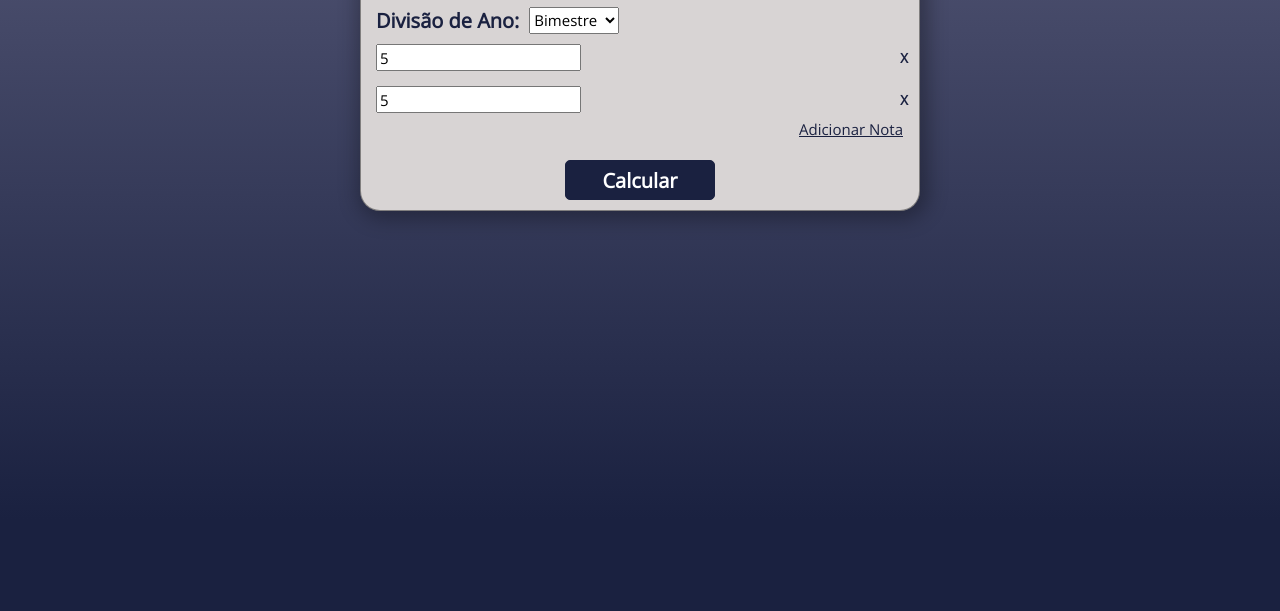
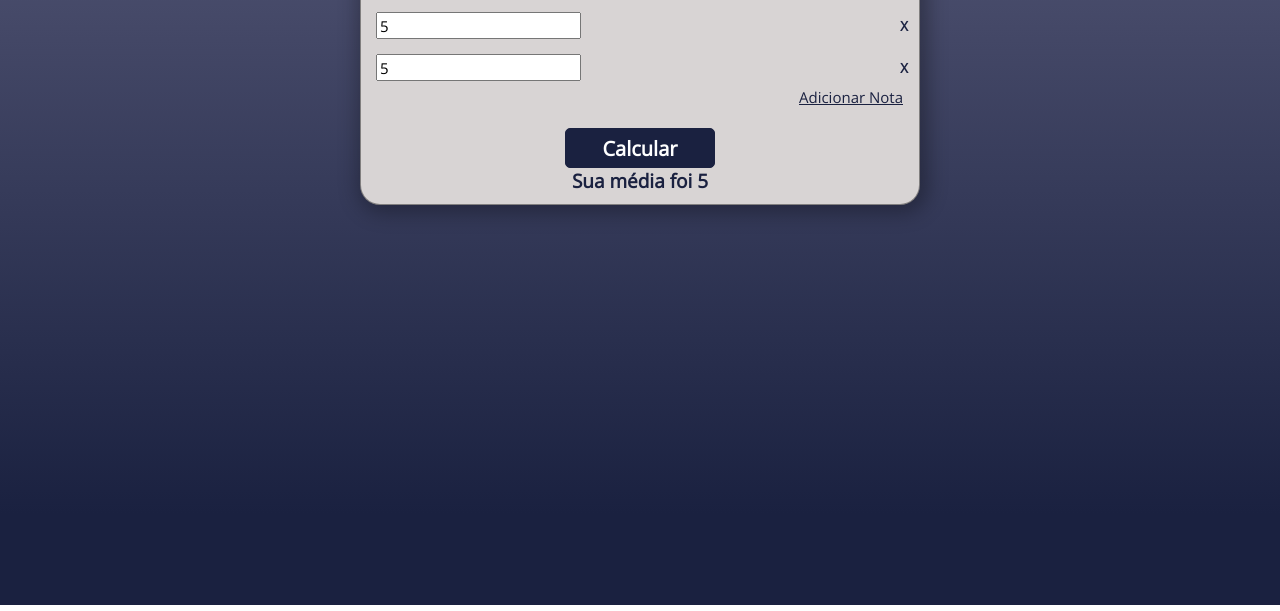
Before and after one commit to LucasKashorro/Calculadora-de-media-escolar-js, a plain HTML site: page index.html in a window 1280 px wide. Both pictures are taken after typing "5", "5" into the empty fields and a click on the button "Calcular". Shown: the part 230-841 px from the top of the page. Drawn offline with nearby package versions, Linux system fonts and the light colour scheme.

Commit message:
Finalização do projeto

```diff
--- a/index.html
+++ b/index.html
@@ -16,13 +16,7 @@
     <main>
         <h1>Calculadora de Média Escolar</h1>
         <div id="input-container">
-            <div id="divisao-ano-container">
-                <label for="divisao-de-ano">Divisão de Ano:</label>
-                <select name="divisao-de-ano" id="divisao-de-ano">
-                    <option value="bimestre">Bimestre</option>
-                    <option value="trimestre">Trimestre</option>
-                </select>
-            </div>
+
             <div class="nota-container" id="container1">
                 <input type="number" id="nota1" placeholder="nota 1">
                 <button class="excluir-btn" onclick="excluirNota(this.id)" id="1">X</button>
--- a/script.js
+++ b/script.js
@@ -1,21 +1,24 @@
-let divisaoAno = document.getElementById('divisao-de-ano')
+let output = document.getElementById('output');
 let quantidadeNotas = 2;
 let soma = 0;
-let resultado = 0;
 
+let arr = [];
+
+//Função que cria novos inputs para que o usuário possa fazer a média com mais notas
 function addNota() {
     quantidadeNotas++;
+    // Cria um novo container para os elementos que serão criados
     const newNotaContainer = document.createElement('div');
     newNotaContainer.classList.add('nota-container');
     newNotaContainer.id = 'container'+quantidadeNotas;
     document.getElementById('input-container').appendChild(newNotaContainer);
-
+    // Cria um novo Input
     const newInputNota = document.createElement('input');
     newInputNota.id = 'nota'+quantidadeNotas;
     newInputNota.setAttribute('placeholder', 'nota '+quantidadeNotas);
     newInputNota.setAttribute('type', 'number');
     document.getElementById('container'+quantidadeNotas).appendChild(newInputNota);
-
+    // Cria um botão que permite excluir o container que o botão está
     const newExcluirBtn = document.createElement('button');
     newExcluirBtn.id = quantidadeNotas;
     newExcluirBtn.classList.add('excluir-btn');
@@ -26,13 +29,32 @@ function addNota() {
 
 function excluirNota(id) {
     quantidadeNotas--;
+    // Botão que exclui o input de nota
     document.getElementById('container'+id).parentNode.removeChild(document.getElementById('container'+id));
 }
 
-// function calcular() {
-//     for(var i = 0; i < quantidadeNotas+1; i++) {
-//         soma += document.getElementById('nota'+i).value;
-//         document.getElementById('output').innerHTML = soma/quantidadeNotas;
-//     }
+function calcular() {
 
-// }
+    //Adiciona os valores das notas(input) a um array (variável 'arr')
+    for(var i = 1; i < quantidadeNotas+1; i++) {
+        arr.push(parseFloat(document.getElementById('nota'+i).value));
+    }
+    //Soma o valor de todos os elementos do array 'arr'
+    for(var j = 0; j < arr.length; j++) {
+        soma += arr[j];
+    }
+
+    // Verifica se todos os inputs foram preenchidos
+    if(isNaN(soma)){
+        output.innerHTML = 'Insira suas notas para que a média possa ser calculada';
+    } else {
+        output.innerHTML = 'Sua média foi ' + soma/quantidadeNotas;
+    }
+
+    // Reseta os valores das variáveis arr e soma
+    for(; arr.length > 0;) {
+        arr.shift();
+    }
+    soma = 0;
+
+}
--- a/style.css
+++ b/style.css
@@ -65,26 +65,17 @@ h1 {
     gap: 5px;
 }
 
-label {
-    font-weight: bold;
-    font-size: 20px;
-}
 
-select, #submit-button {
+#submit-button {
     font-size: 15px;
 }
 
-select, input {
+input {
     outline: none;
 }
 
-select:hover, button:hover {
+button:hover {
     cursor: pointer;
-}
-
-#divisao-ano-container {
-    display: flex;
-    gap: 10px;
 }
 
 input {
```
